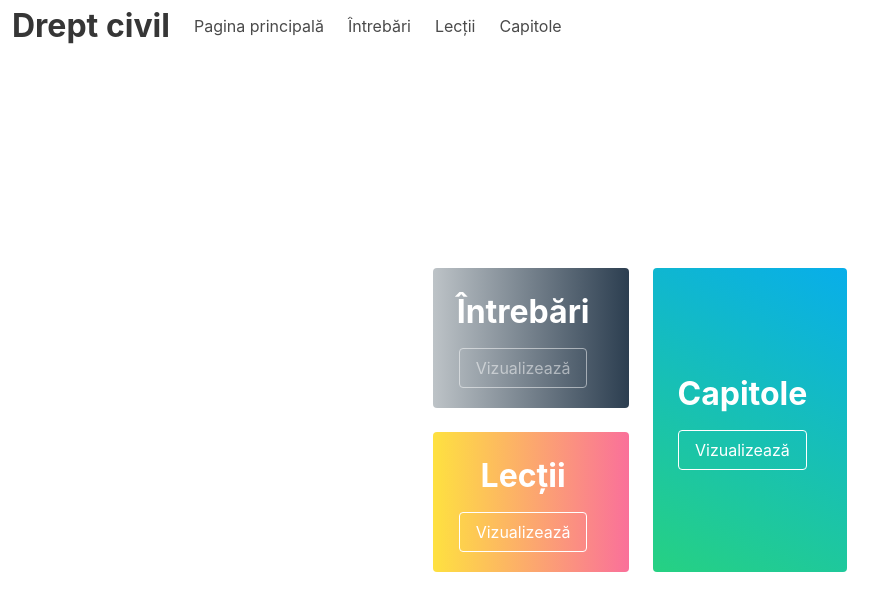
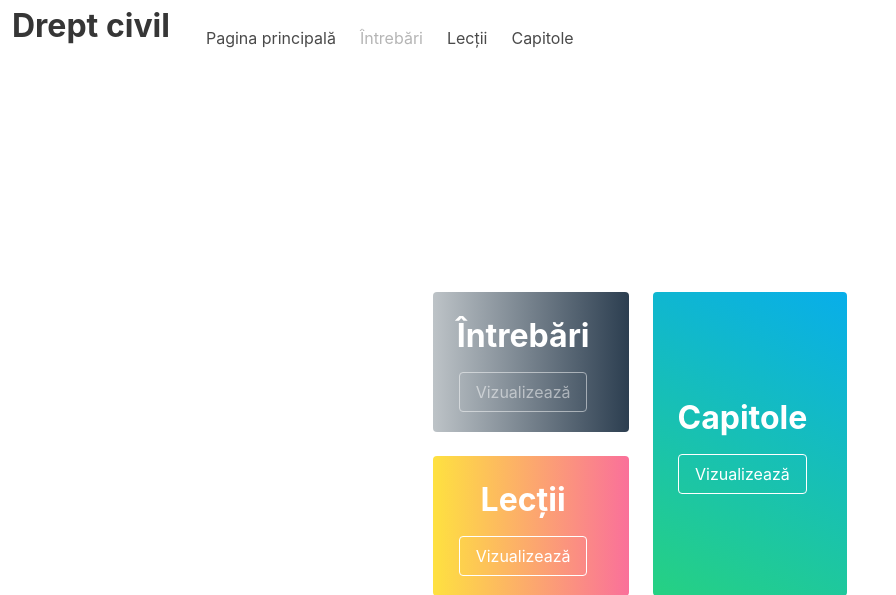
Before and after one commit to cosmin-bianu/dcdashboard, a Django app: template data_management/templates/dashboard.html in a window 1280 px wide. Shown: the top 595 px of the page, without its empty margins (0-896 px from the left). Run offline with Django 3.2, Linux system fonts and the light colour scheme; the template is opened without the code that fills it, so the values that code supplies are empty; some libraries are stand-ins or nearby versions.

Commit message:
Improved styling

```diff
--- a/data_management/templates/nav.html
+++ b/data_management/templates/nav.html
@@ -4,9 +4,9 @@
       <h1 class="title is-size-3 has-text-weight-bold">
           Drept civil
       </h1>
-      {% comment %} <h2 class="subtitle has-text-grey-light has-text-left ml-3">
+      <h2 class="subtitle has-text-grey-light has-text-left ml-3">
           {{ user.get_full_name }}
-      </h2> {% endcomment %}
+      </h2>
     </a>
   </div>
 
@@ -16,7 +16,7 @@
         Pagina principală
       </a>
 
-      <a href="/view/questions" class="navbar-item">
+      <a href="/view/questions" class="navbar-item has-text-grey-light">
         Întrebări
       </a>
 
```
